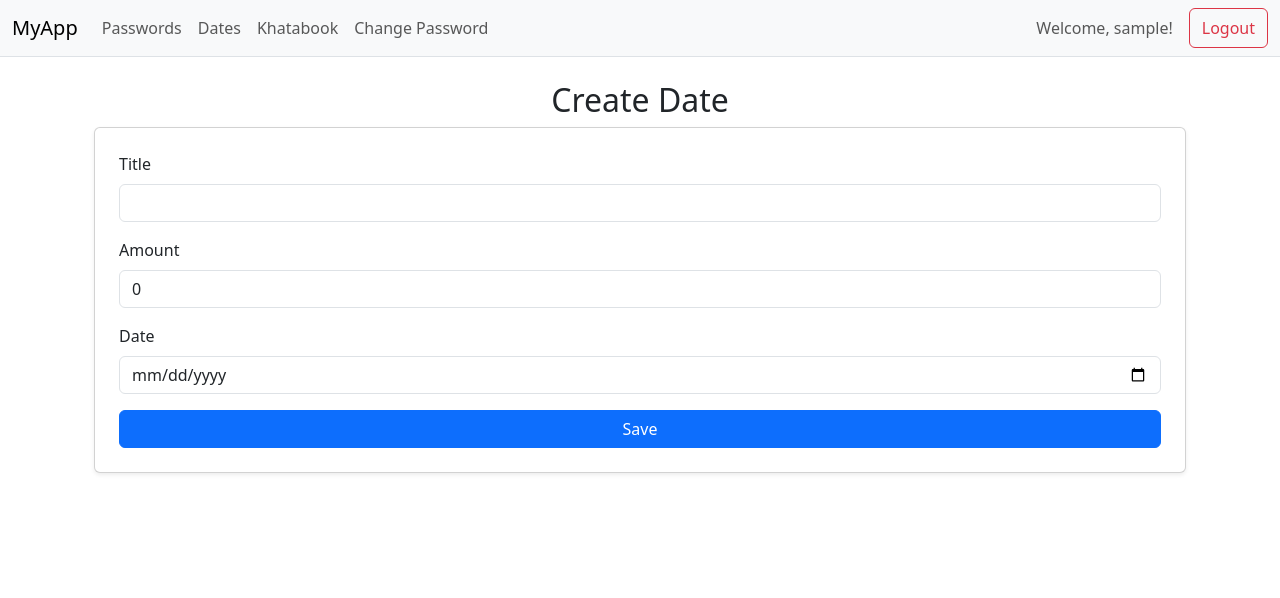
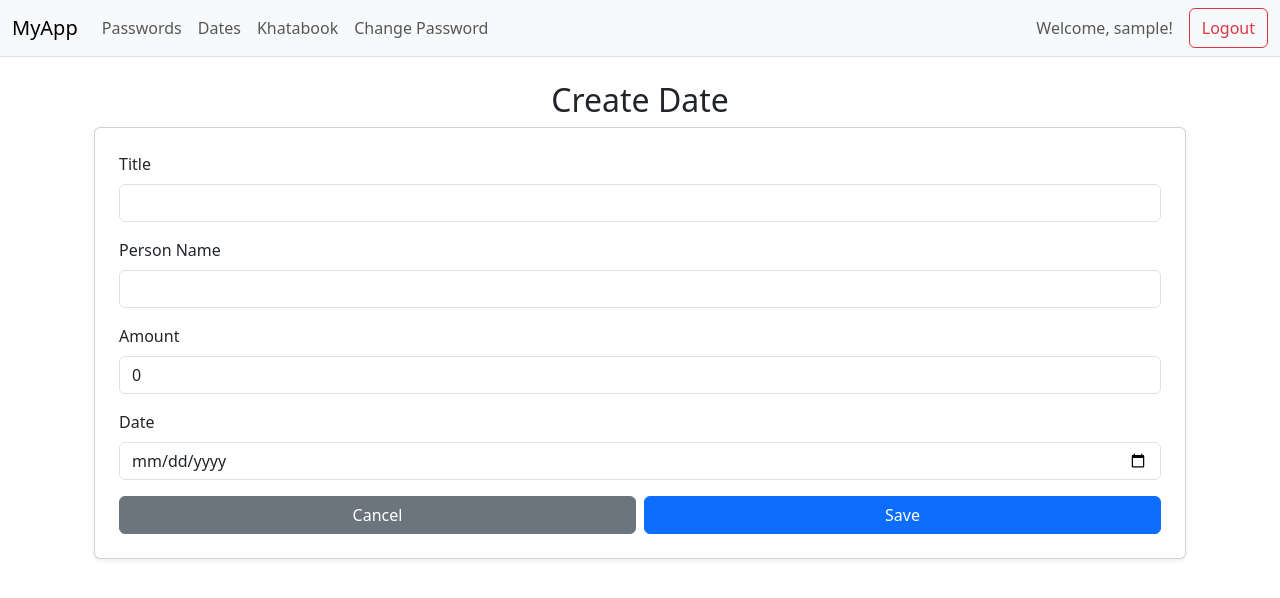
Before and after one commit to nageshajab/myapp_frontend, a React app: page /khata/create in a window 1280 px wide. Shown: the top 598 px of the page. Built offline with nearby package versions, Linux system fonts and the light colour scheme; sample sign-in values are in the browser's storage; the HTML template or start-up script is replaced by a standard one.

Commit message:
personname added, date format set

```diff
--- a/src/components/CreateKhataEntryForm.tsx
+++ b/src/components/CreateKhataEntryForm.tsx
@@ -14,6 +14,7 @@ const CreateKhataEntryForm = () => {
     title: "",
     amount: 0,
     date: "",
+    personname: "",
     userid: localStorage.getItem("token") || "",
   });
   const [loading, setLoading] = useState(false);
@@ -23,7 +24,8 @@ const CreateKhataEntryForm = () => {
       setLoading(true);
       KhataGet(id)
         .then((res) => {
-          setForm(res.data);
+          const formattedDate = res.data.date.split("T")[0]; // Assuming date is in ISO format
+          setForm({ ...res.data, date: formattedDate });
           setLoading(false);
         })
         .catch((err) => {
@@ -88,6 +90,17 @@ const CreateKhataEntryForm = () => {
           />
         </div>
         <div className="mb-3">
+          <label className="form-label">Person Name</label>
+          <input
+            type="text"
+            name="personname"
+            value={form.personname}
+            onChange={handleChange}
+            className="form-control"
+            required
+          />
+        </div>
+        <div className="mb-3">
           <label className="form-label">Amount</label>
           <input
             type="number"
@@ -123,9 +136,18 @@ const CreateKhataEntryForm = () => {
           />
         </div>
 
-        <button type="submit" className="btn btn-primary w-100">
-          Save
-        </button>
+        <div className="d-flex">
+          <button
+            type="button"
+            className="btn btn-secondary w-50 me-2"
+            onClick={() => navigate("/khatalist")}
+          >
+            Cancel
+          </button>
+          <button type="submit" className="btn btn-primary w-50">
+            Save
+          </button>
+        </div>
       </form>
     </div>
   );
```
